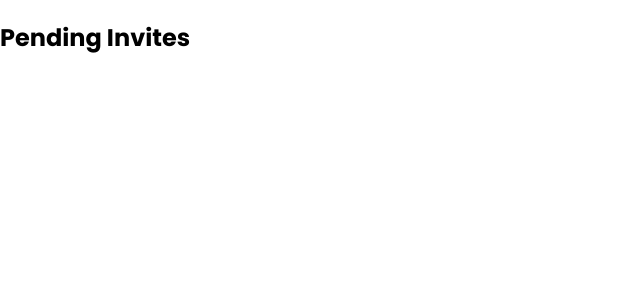
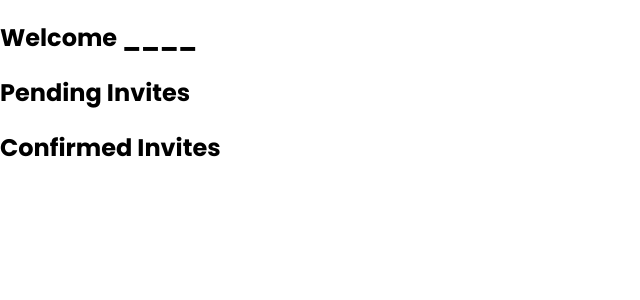
Before and after one commit to 19jlevitre/front-end2, a React (Create React App) app in the folder potluck-planner/: page /profile in a window 1280 px wide. Shown: the top 300 px of the page, without its empty margins (0-640 px from the left). Built offline with nearby package versions, Linux system fonts and the light colour scheme.

Commit message:
profile update

```diff
--- a/potluck-planner/src/Components/Profile.js
+++ b/potluck-planner/src/Components/Profile.js
@@ -2,7 +2,20 @@ import React from "react";
 
 export default function Profile (){
     return(
-        <h2>Pending Invites</h2>
+        <div>
+            <div>
+            <h2>Welcome ____</h2>
+        </div>
+        <div>
+            <h2> Pending Invites</h2>
+        </div>
+        <div>
+            <h2> Confirmed Invites</h2>
+        </div>
+        </div>
+
+
+
 
     )
 }
```
